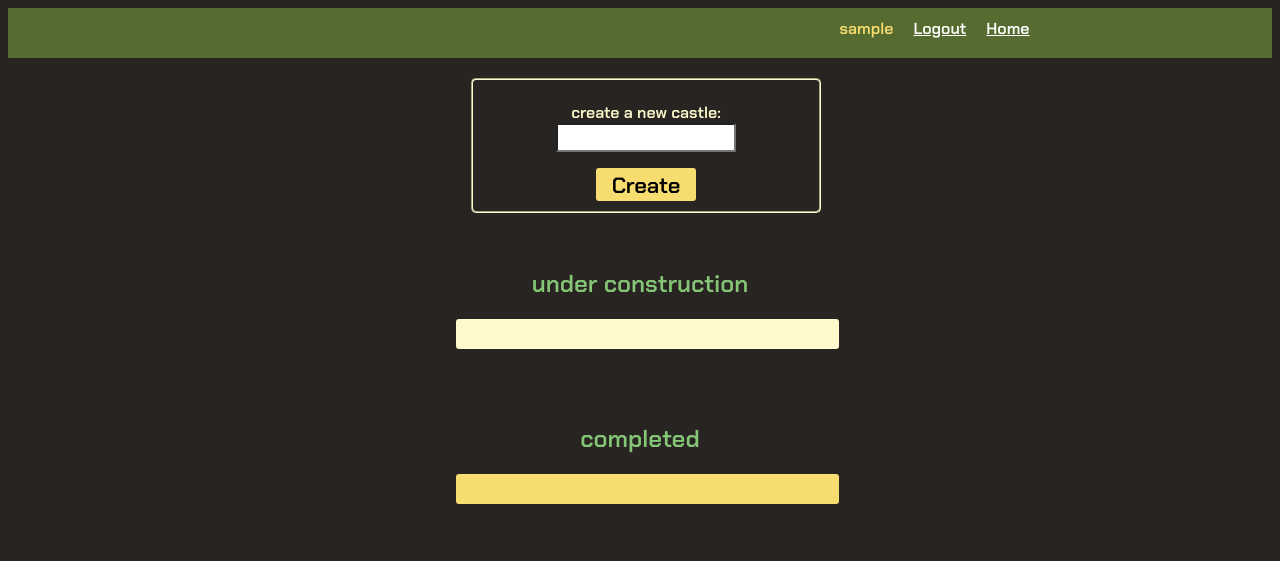
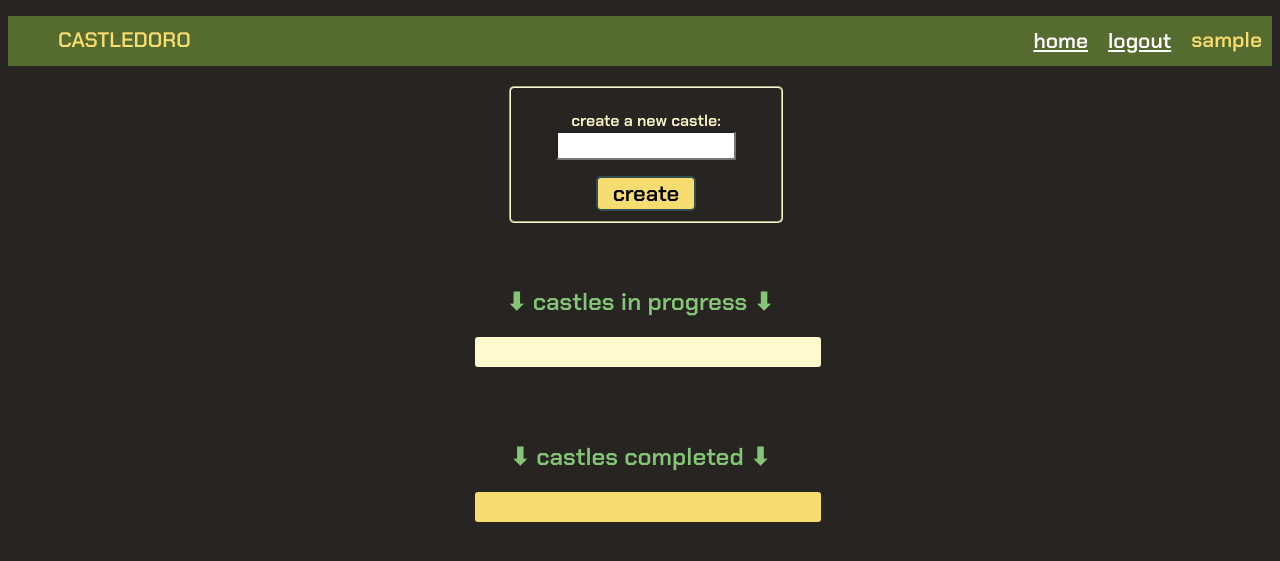
Before and after one commit to JBiondi/castledoro, a Django app: page /user_profile/ in a window 1280 px wide. Shown: the top 561 px of the page. Run offline with Django 3.2, Linux system fonts and the light colour scheme; the visitor is signed in with stand-in values (Sample User, id 1); data that the repository does not hold is empty.

Commit message:
Profile page improvements and nav bar refactor

```diff
--- a/frontend/static/css/styles.css
+++ b/frontend/static/css/styles.css
@@ -114,34 +114,30 @@ body {
 }
 
 .navigation {
-    display: flex;
     height: 50px;
     background-color: darkolivegreen;
-    padding-left: 65%;
-}
-
-.nav-login {
-    padding: 10px;
-}
-
-.nav-register {
-    padding: 10px;
 }
 
 .nav-logout {
     padding: 10px;
+    height: 50px;
+    line-height: 50px;
     color: white;
     font-family: 'Chakra Petch', sans-serif;
 }
 
 .nav-user-profile {
     padding: 10px;
+    height: 50px;
+    line-height: 50px;
     color: white;
     font-family: 'Chakra Petch', sans-serif;
 }
 
 .nav-home {
     padding: 10px;
+    height: 50px;
+    line-height: 50px;
     color: white;
     font-family: 'Chakra Petch', sans-serif;
 }
@@ -150,6 +146,20 @@ body {
     color: #F7DC6F;
     font-family: 'Chakra Petch', sans-serif;
     padding: 10px;
+}
+
+.nav-logo {
+    color: #F7DC6F;
+    font-family: 'Chakra Petch', sans-serif;
+    padding: 10px;
+}
+
+.nav-left {
+    float: left;
+}
+
+.nav-right {
+    float: right;
 }
 
 .timer-display {
@@ -281,7 +291,7 @@ svg {
     padding: 15px;
     text-align: center;
     font-family: 'Chakra Petch', sans-serif;
-    width: 28%;
+    width: 25%;
     border-radius: 3px;
 }
 
@@ -291,7 +301,7 @@ svg {
     padding: 15px;
     text-align: center;
     font-family: 'Chakra Petch', sans-serif;
-    width: 28%;
+    width: 25%;
     border-radius: 3px;
 }
 
@@ -299,24 +309,23 @@ svg {
     color: #84C576;
     margin-left: 12px;
     margin-top: 20px;
-    margin-bottom: 20px;
+    margin-bottom: 30px;
     text-align: center;
     font-family: 'Chakra Petch', sans-serif;
     height: 150px;
-    width: 28%;
+    width: 22%;
     border-radius: 3px;
 }
 
 .create-castle-button {
     background-color: #F7DC6F;
-    border-radius: 3px;
-    border: 2px solid #F7DC6F;
+    border-radius: 5px;
+    border: 2px solid darkslategray;
     color: black;
-    height: 33px;
+    height: 35px;
     width: 100px;
     font-family: 'Chakra Petch', sans-serif;
     font-size: 22px;
-    /*padding-bottom: 6px;*/
     text-align: center;
 }
 
--- a/frontend/templates/frontend/user_profile.html
+++ b/frontend/templates/frontend/user_profile.html
@@ -15,32 +15,34 @@
 
 <div class="navigation">
     {% if user.is_authenticated %}
-        <div class="nav-name">{{ user.username }} </div>
-        <a class="nav-logout" href="{% url 'logout_namespace' %}">Logout</a>
-        <a class="nav-home" href="{% url 'home_namespace' %}">Home</a>
-    {% else %}
-        <a class="nav-login" href="{% url 'login_namespace' %}">Login</a>
-        <a class="nav-register" href="{% url 'user_registration_namespace' %}">Register</a>
+        <ul class="nav-list" style="list-style-type: none;">
+            <li class="nav-left"><div class="nav-logo">CASTLEDORO</div></li>
+            <li class="nav-right"><div class="nav-name">{{ user.username }}</div></li>
+            <li class="nav-right"><a class="nav-logout" href="{% url 'logout_namespace' %}">logout</a></li>
+            <li class="nav-right"><a class="nav-home" href="{% url 'home_namespace' %}">home</a></li>
+        </ul>
     {% endif %}
 </div>
 
 <div class="profile-flex-container">
+{#    <h2 class="profile-page-header">profile</h2>#}
     <div class="create-new-castle-container">
         <form class="new-castle-form" method="POST" >
             <fieldset>
             {% csrf_token %}
-            {{ form.as_p }} <button type="submit" class="create-castle-button">Create</button>
+            {{ form.as_p }}
+            <button type="submit" class="create-castle-button">create</button>
             </fieldset>
         </form>
     </div>
-    <h2 class="profile-under-construction">under construction</h2>
+    <h2 class="profile-under-construction">⬇  castles in progress  ⬇</h2>
     <div class="current-castles-container">
         {% for castle in current_castles %}
-            <p>{{ castle.castle_name }}</p>
+            <p class="profile-castle-name">{{ castle.castle_name }}</p>
             <p>BLOCKS: {{ castle.completed_blocks }}/165</p>
             <p>MODIFIED: {{ castle.last_modified }} GMT</p>
-            <button onclick="location.href = '/delete_castle'">Delete {{ castle.castle_name }}</button>
-            <button onclick="location.href = '/make_progress?castle={{ castle.castle_id }}'">Make progress on {{ castle.castle_name }}</button>
+            <button onclick="location.href = '/delete_castle'" class="profile-delete-button">delete</button>
+            <button onclick="location.href = '/make_progress?castle={{ castle.castle_id }}'" class="profile-progress-button">make progress</button>
             <br>
             <br>
         {% endfor %}
@@ -50,13 +52,15 @@
     <br>
     <br>
 
-    <h2 class="profile-completed">completed</h2>
+    <h2 class="profile-completed">⬇ castles completed ⬇</h2>
     <div class="completed-castles-container">
         {% for castle in completed_castles %}
-            <p>{{ castle.castle_name }}</p>
+            <p class="profile-castle-name">{{ castle.castle_name }}</p>
             <p>BLOCKS: {{ castle.completed_blocks }}/165</p>
             <p>MODIFIED: {{ castle.last_modified }} GMT</p>
-            <button onclick="location.href = '/delete_castle'">Delete {{ castle.castle_name }}</button>
+            <button onclick="location.href = '/delete_castle'" class="profile-delete-button">delete</button>
+            <br>
+            <br>
         {% endfor %}
     </div>
 
```
Also changed, not shown: other parts of frontend/static/css/styles.css (+44 -0 lines), frontend/templates/frontend/index.html (+8 -3 lines), frontend/templates/frontend/make_progress.html (+7 -7 lines).
